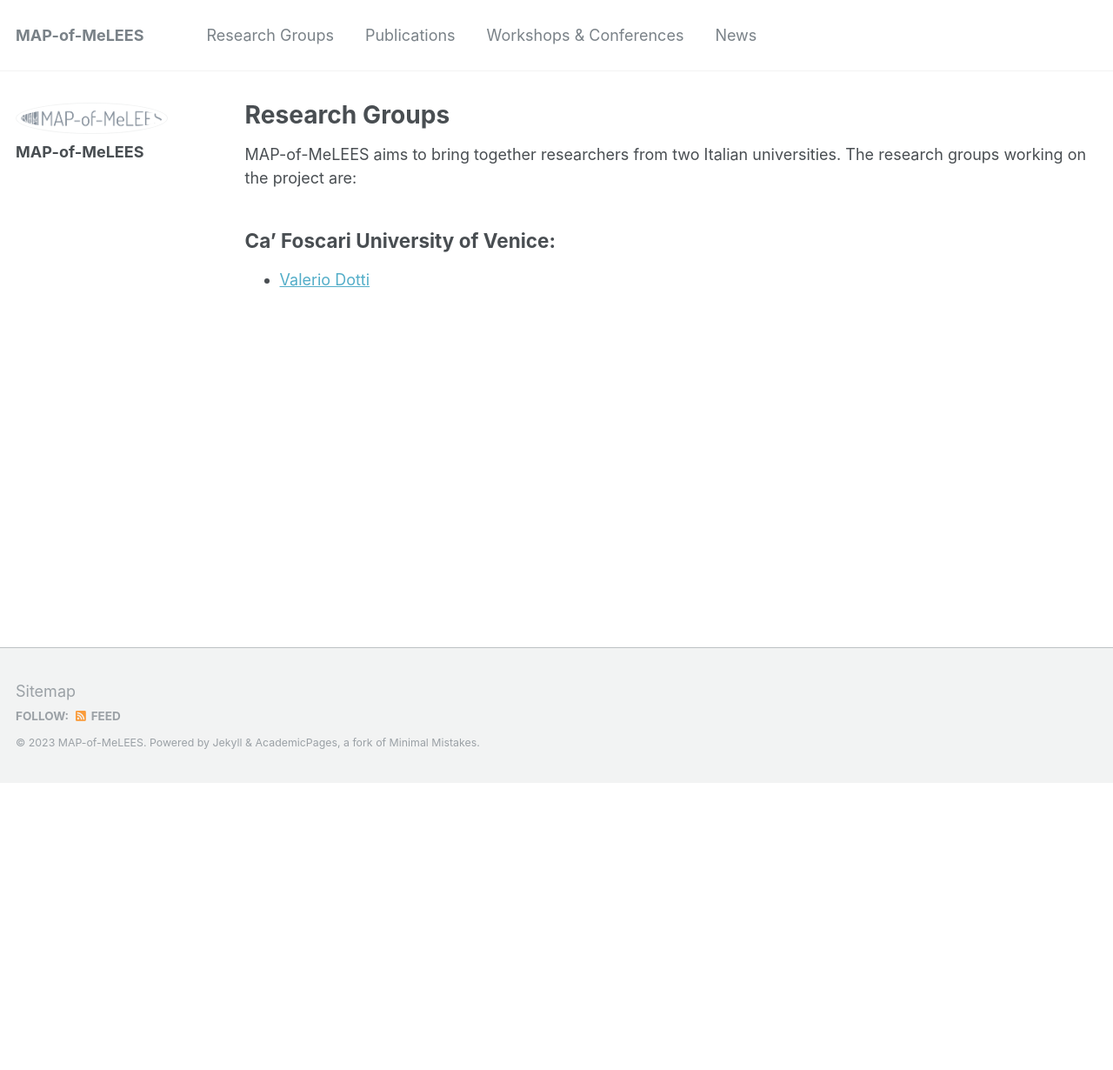
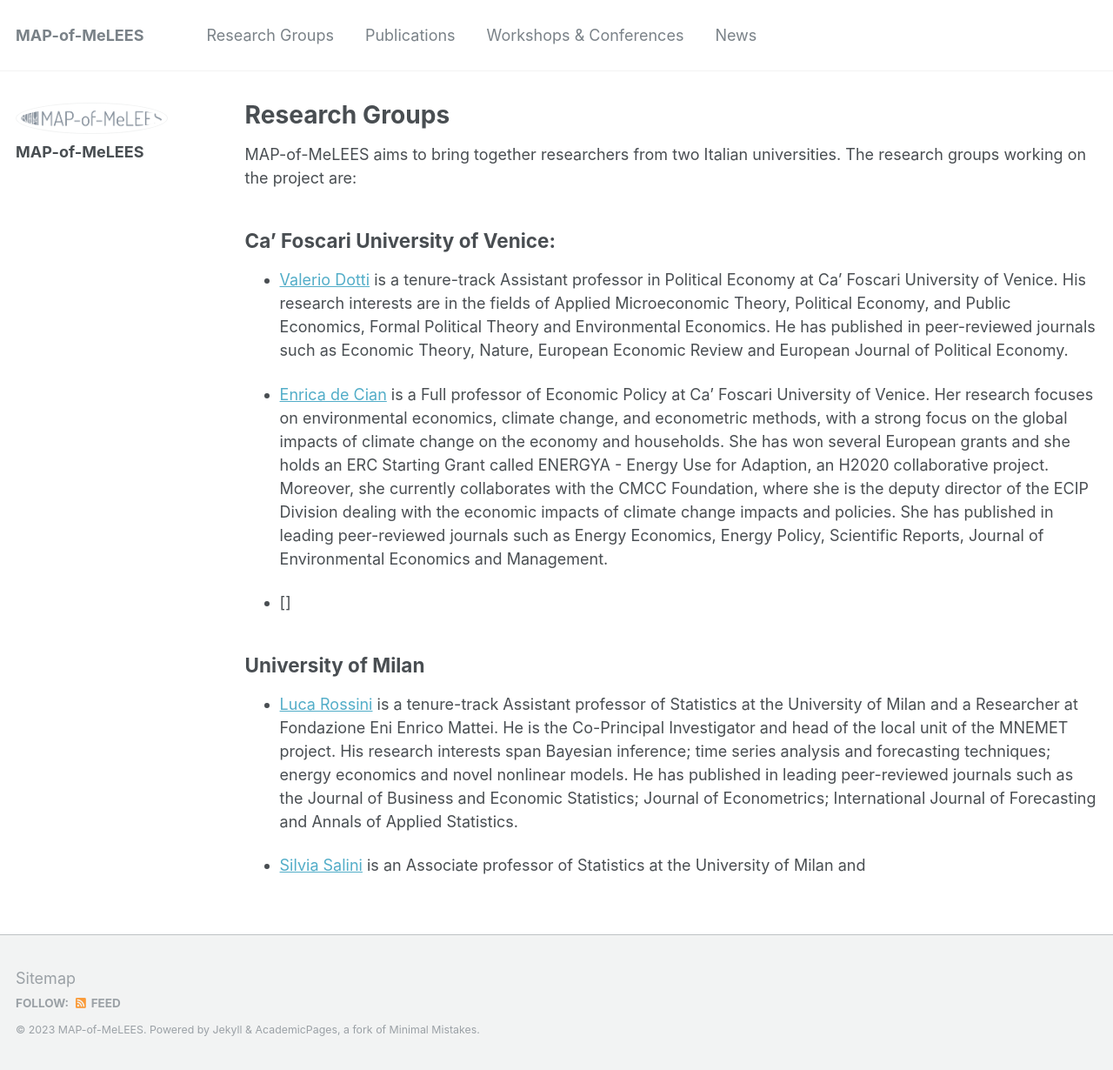
Before and after one commit to valeriodotti/MAP-of-MeLEES, a Jekyll site: the page built from _pages/groups.md, in a window 1280 px wide. Shown: the whole page at 87% size. Built offline with Jekyll 4.4.1, drawn with Linux system fonts in a browser that asks for light colours; before the commit the page ends 900 px from its top, so only the background shows below that.

Commit message:
Update groups.md

```diff
--- a/_pages/groups.md
+++ b/_pages/groups.md
@@ -9,4 +9,14 @@ MAP-of-MeLEES aims to bring together researchers from two Italian universities.
 
 ## Ca' Foscari University of Venice:
 
-* [Valerio Dotti](https://valeriodotti.github.io)
+* [Valerio Dotti](https://valeriodotti.github.io) is a tenure-track Assistant professor in Political Economy at Ca' Foscari University of Venice. His research interests are in the fields of Applied Microeconomic Theory, Political Economy, and Public Economics, Formal Political Theory and Environmental Economics. He has published in peer-reviewed journals such as Economic Theory, Nature, European Economic Review and European Journal of Political Economy.
+
+* [Enrica de Cian](https://www.unive.it/data/persone/5591358) is a Full professor of Economic Policy at Ca' Foscari University of Venice. Her research focuses on environmental economics, climate change, and econometric methods, with a strong focus on the global impacts of climate change on the economy and households. She has won several European grants and she holds an ERC Starting Grant called ENERGYA - Energy Use for Adaption, an H2020 collaborative project. Moreover, she currently collaborates with the CMCC Foundation, where she is the deputy director of the ECIP Division dealing with the economic impacts of climate change impacts and policies. She has published in leading peer-reviewed journals such as Energy Economics, Energy Policy, Scientific Reports, Journal of Environmental Economics and Management.
+
+* []
+
+## University of Milan
+
+* [Luca Rossini](https://rossiniluca.github.io/web/) is a tenure-track Assistant professor of Statistics at the University of Milan and a Researcher at Fondazione Eni Enrico Mattei. He is the Co-Principal Investigator and head of the local unit of the MNEMET project. His research interests span Bayesian inference; time series analysis and forecasting techniques; energy economics and novel nonlinear models. He has published in leading peer-reviewed journals such as the Journal of Business and Economic Statistics; Journal of Econometrics; International Journal of Forecasting and Annals of Applied Statistics.
+
+* [Silvia Salini]() is an Associate professor of Statistics at the University of Milan and
```
